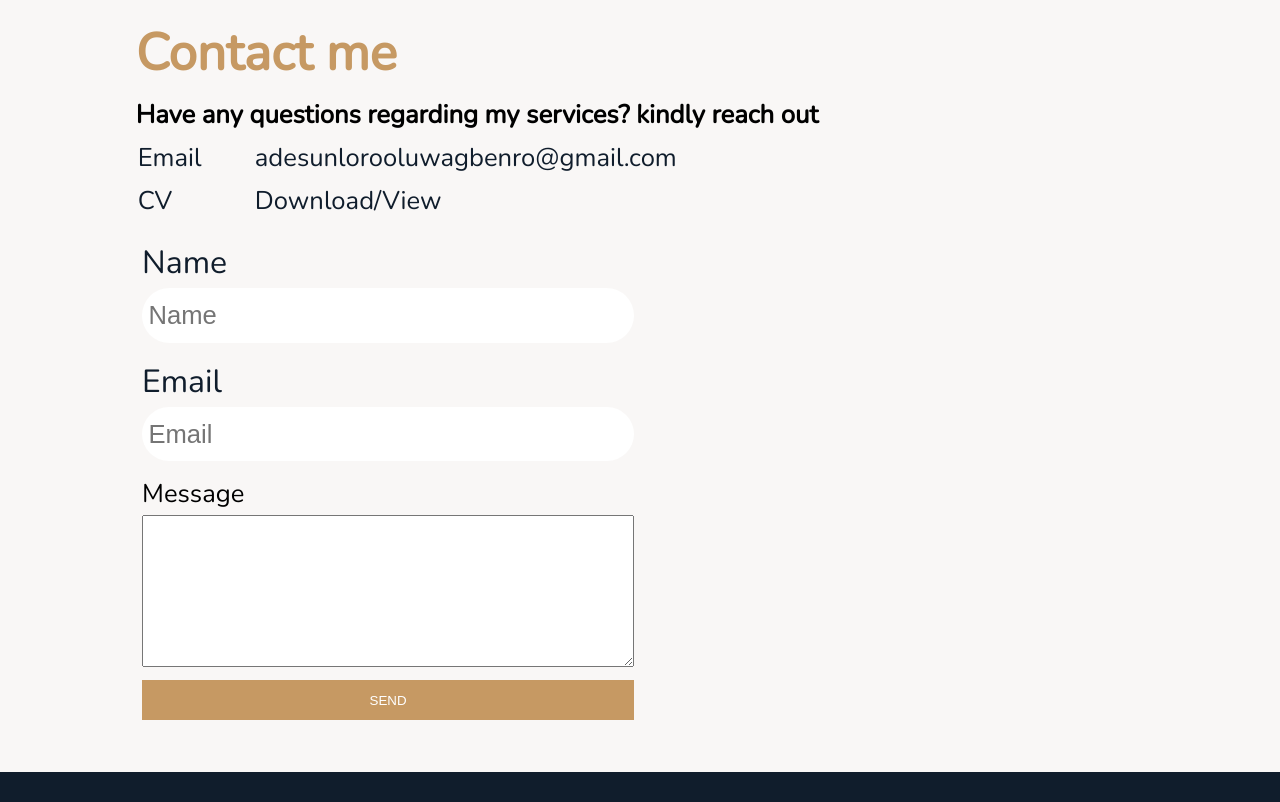
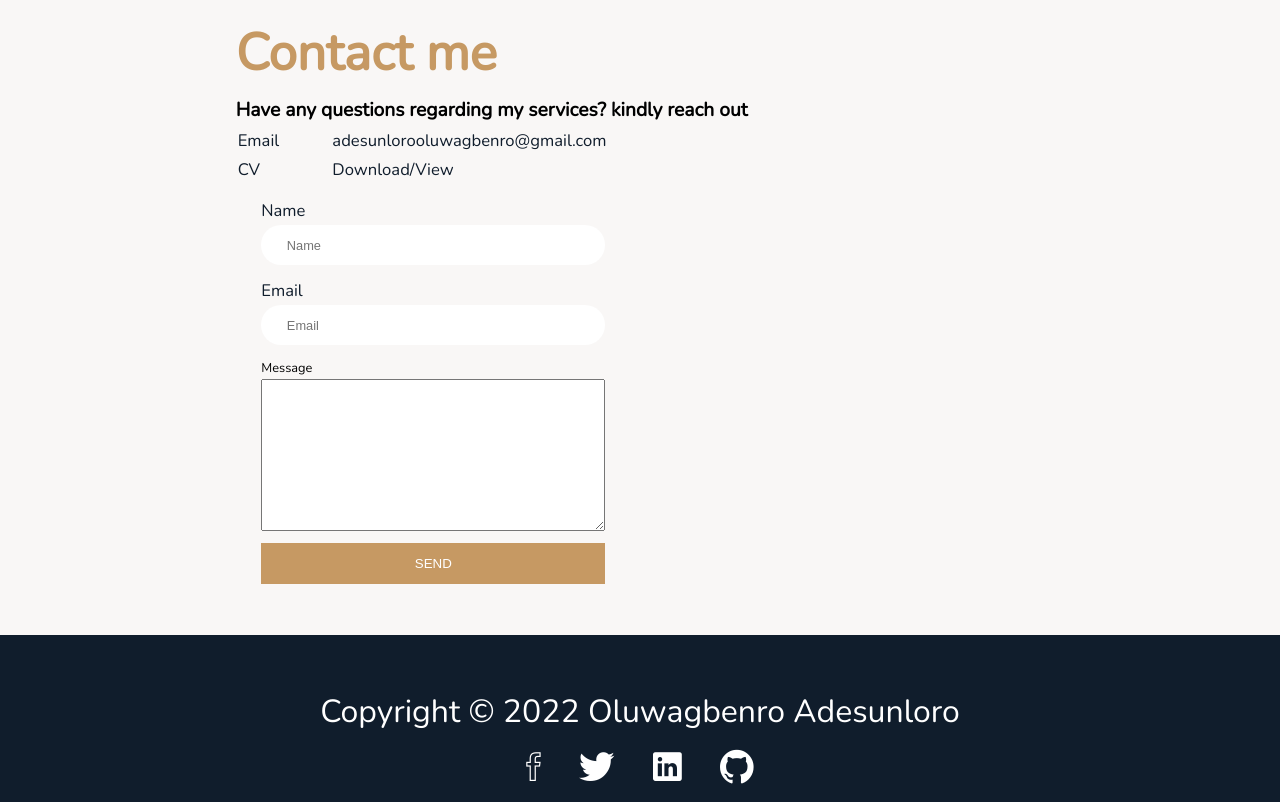
Before and after one commit to Oluwagbenro/My-Portfolio, a website: page Index.html in a window 1280 px wide. Shown: the part 4420-5222 px from the top of the page. Drawn offline with nearby package versions, Linux system fonts and the light colour scheme; files whose address does not match are found by name.

Commit message:
third commit

```diff
--- a/Styles/feedback.css
+++ b/Styles/feedback.css
@@ -11,7 +11,7 @@
 }
 .h3_feedback{
     grid-column: 1/2;
-    font-size: 2rem;
+    font-size: 1.5rem;
 }
 
 .link{
@@ -25,7 +25,7 @@
 }
 .feedback_name{
     color: var(--color-secondary);
-    font-size: 2rem;
+    font-size: 1.3rem;
 }
 .feedback_form{
     display: grid;
@@ -33,14 +33,14 @@
 }
 .feedback_input{
     border: none;
-    padding: 1rem 12rem 1rem .5rem;
+    padding: 1rem 12rem 1rem 2rem;
     border-radius: 10rem;
     margin-bottom: 1rem;
-    font-size:2rem;
+    font-size:1rem;
 }
 .feedback_label{
     color: var(--color-secondary);
-    font-size: 2.5rem;
+    font-size: 1.3rem;
 }
 .feedback_btn{
     border: none;
@@ -50,7 +50,7 @@
     text-align: center;
 }
 #message{
-    min-height: 10rem;
+    /* min-height: 10rem; */
     margin-bottom: 1rem;
     text-align: center;
 
--- a/Styles/footer.css
+++ b/Styles/footer.css
@@ -15,9 +15,12 @@
     font-size: 2.5rem;
 }
 .footer_socialhandles{
-    align-self: center;
+    display: flex;
+    justify-content: center;
 }
-
 .footer_icon{
     font-size: 3rem;
 }
+.footer_icon:not(:last-child){
+    margin-right: 3rem;
+}
--- a/Styles/typography.css
+++ b/Styles/typography.css
@@ -3,8 +3,7 @@
     color: var(--color-primary);
     transition: all .2s;
 }
-.h1:hover,
-.h2:hover{
+.h1:hover{
     transform: translateY(3px) scale(1.03);
 }
 .h2{
```
